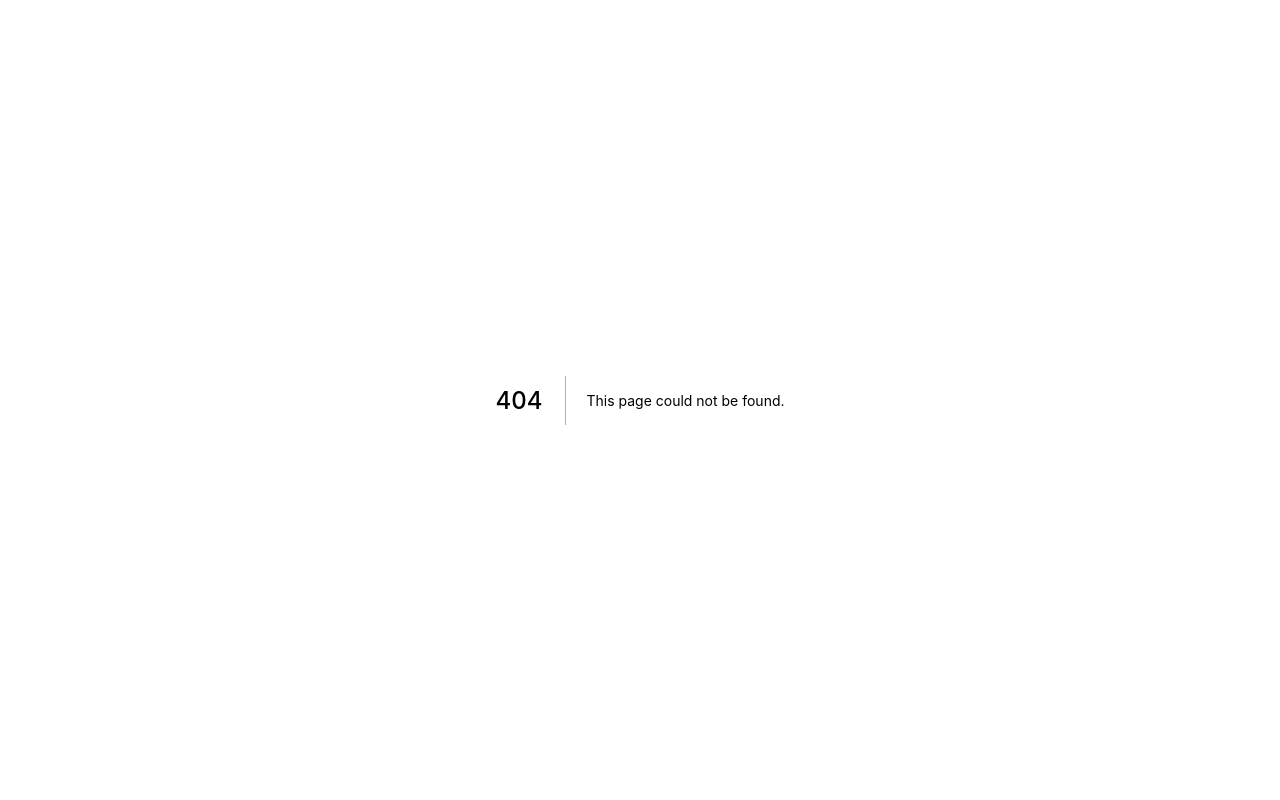
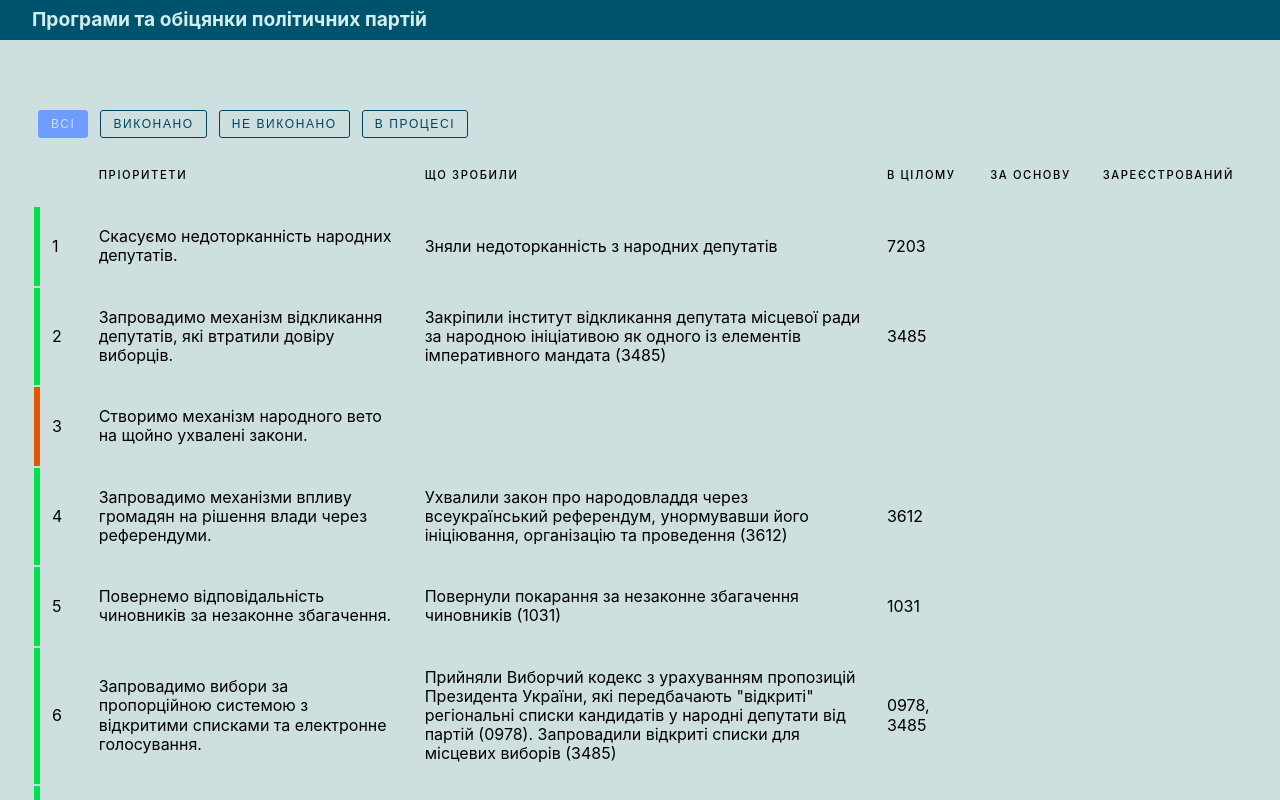
Before and after one commit to sergesoroka/nextjs-party, a Next.js app: page /table in a window 1280 px wide. Before the commit this address had no page. Shown: the top 800 px of the page. Built offline with nearby package versions, Linux system fonts and the light colour scheme.

Commit message:
table page

```diff
--- /dev/null
+++ b/pages/table.js
@@ -0,0 +1,39 @@
+import Head from 'next/head';
+import Image from 'next/image';
+import Header from '../components/Header';
+import Table from '../components/Table';
+import ToggleList from '../components/Toggle/ToggleList';
+import styles from '../styles/Home.module.css';
+
+export default function Home() {
+  return (
+    <>
+      <Header />
+      <div className={styles.container}>
+        <Head>
+          <title>Програми та обіцянки політичних партій</title>
+          <meta name='description' content='Generated by create next app' />
+          <link rel='icon' href='/favicon.ico' />
+        </Head>
+
+        <main className={styles.main}>
+          <div className={styles.grid}>
+            {/* <ToggleList /> */}
+            <Table />
+          </div>
+        </main>
+
+        <footer className={styles.footer}>
+          <a
+            href='https://vercel.com?utm_source=create-next-app&utm_medium=default-template&utm_campaign=create-next-app'
+            target='_blank'
+            rel='noopener noreferrer'
+          >
+            VOX Ukraine
+            <span className={styles.logo}></span>
+          </a>
+        </footer>
+      </div>
+    </>
+  );
+}
```
